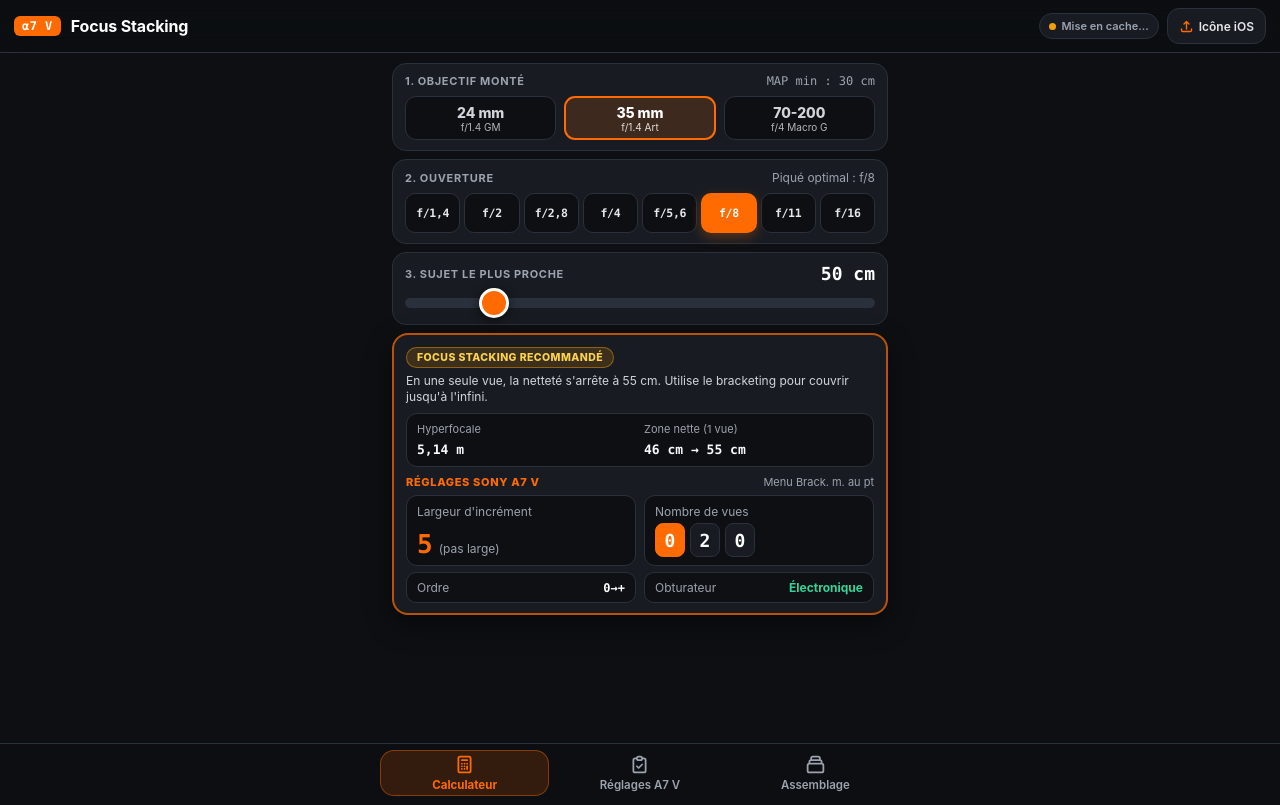
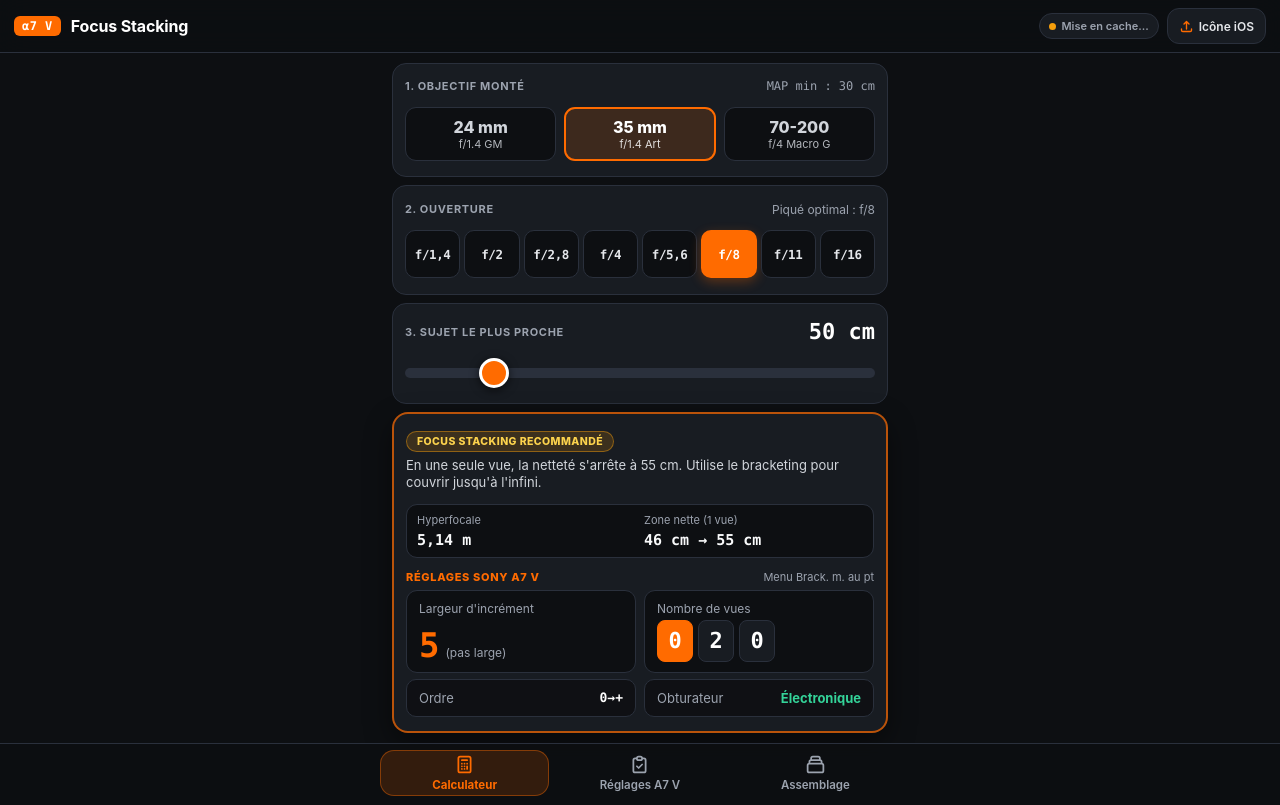
Before and after one commit to dardjiskien/A7V-Tools, a plain HTML site: page index.html in a window 1280 px wide. Drawn offline with Linux system fonts and the light colour scheme.

Commit message:
Calculateur : remplit exactement l'écran, commandes agrandies
Co-Authored-By: Claude Opus 5.5 <noreply@anthropic.com>
Claude-Session: https://claude.ai/code/session_014ZiH11AD17pSWN4G91b5Yg

```diff
--- a/index.html
+++ b/index.html
@@ -735,6 +735,24 @@
     .nav-btn { min-height: 46px; }
     .bottom-nav { padding-top: 6px; padding-bottom: calc(env(safe-area-inset-bottom) + 4px); }
     body { padding-bottom: calc(env(safe-area-inset-bottom) + 72px); }
+
+    /* ===== Remplissage exact de l'écran (calculateur) ===== */
+    #tab-calculator:not(.hidden) {
+      min-height: calc(100dvh - env(safe-area-inset-top) - env(safe-area-inset-bottom) - var(--chrome-h, 130px));
+    }
+    #tab-calculator .lens-btn { min-height: 54px; }
+    #tab-calculator .lens-btn .lens-focal { font-size: 16px; }
+    #tab-calculator .lens-btn .lens-sub { font-size: 11px; }
+    #tab-calculator .ap-btn { min-height: 48px; font-size: 12.5px; }
+    #tab-calculator input[type="range"] { margin: 10px 0; }
+    #display-distance { font-size: 22px !important; }
+    #tab-calculator > .card, #tab-calculator > .result-card { flex: 1 1 auto; justify-content: space-evenly; }
+    #tab-calculator .verdict-text { font-size: 13px; }
+    #tab-calculator .metric-val { font-size: 15px; }
+    #tab-calculator .sony-box { padding: 10px 12px; }
+    #tab-calculator .inc-number { font-size: 34px; }
+    #tab-calculator .digit-cell { width: 36px; height: 42px; font-size: 22px; }
+    #tab-calculator .fixed-pill { padding: 10px 12px; font-size: 13px; }
   </style>
 </head>
 <body>
@@ -1461,10 +1479,21 @@
         if (e.target === pwaModal) pwaModal.classList.add('hidden');
       });
 
+      // Hauteur réelle de l'en-tête + barre de navigation, pour que le calculateur remplisse l'écran
+      function measureChrome() {
+        const header = document.querySelector('.app-header').offsetHeight;
+        const nav = document.querySelector('.bottom-nav').offsetHeight;
+        const navInset = parseFloat(getComputedStyle(document.querySelector('.bottom-nav')).paddingBottom) - 4;
+        const mainPad = 10 + 10; // padding haut du conteneur + respiration au-dessus de la barre
+        document.documentElement.style.setProperty('--chrome-h', `${header + nav - Math.max(0, navInset) + mainPad}px`);
+      }
+      window.addEventListener('resize', measureChrome);
+
       // ============================================================
       // 11. INITIALISATION
       // ============================================================
       setupPwaMetadataAndCache();
+      measureChrome();
       switchTab('calculator');
       updateCalculator();
       renderChecklist();
--- a/sw.js
+++ b/sw.js
@@ -1,6 +1,6 @@
 // Service worker : met toute l'app en cache pour un usage 100 % hors-ligne.
 // Incrémente CACHE_VERSION à chaque modification de index.html.
-const CACHE_VERSION = 'a7v-stacking-v4';
+const CACHE_VERSION = 'a7v-stacking-v5';
 const ASSETS = ['./', './index.html', './manifest.json', './apple-touch-icon.png', './icon-192.png', './icon-512.png'];
 
 self.addEventListener('install', (event) => {
```
